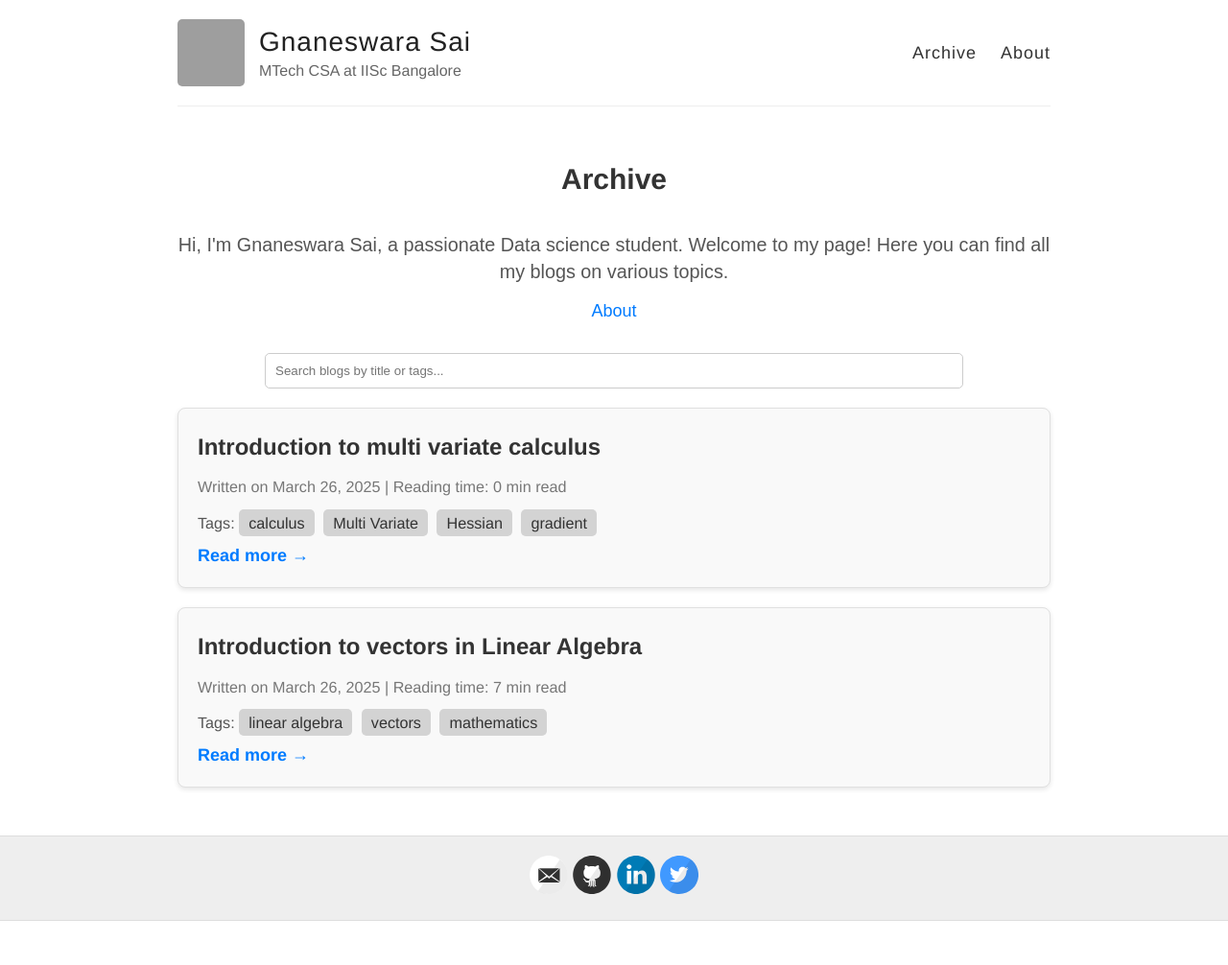
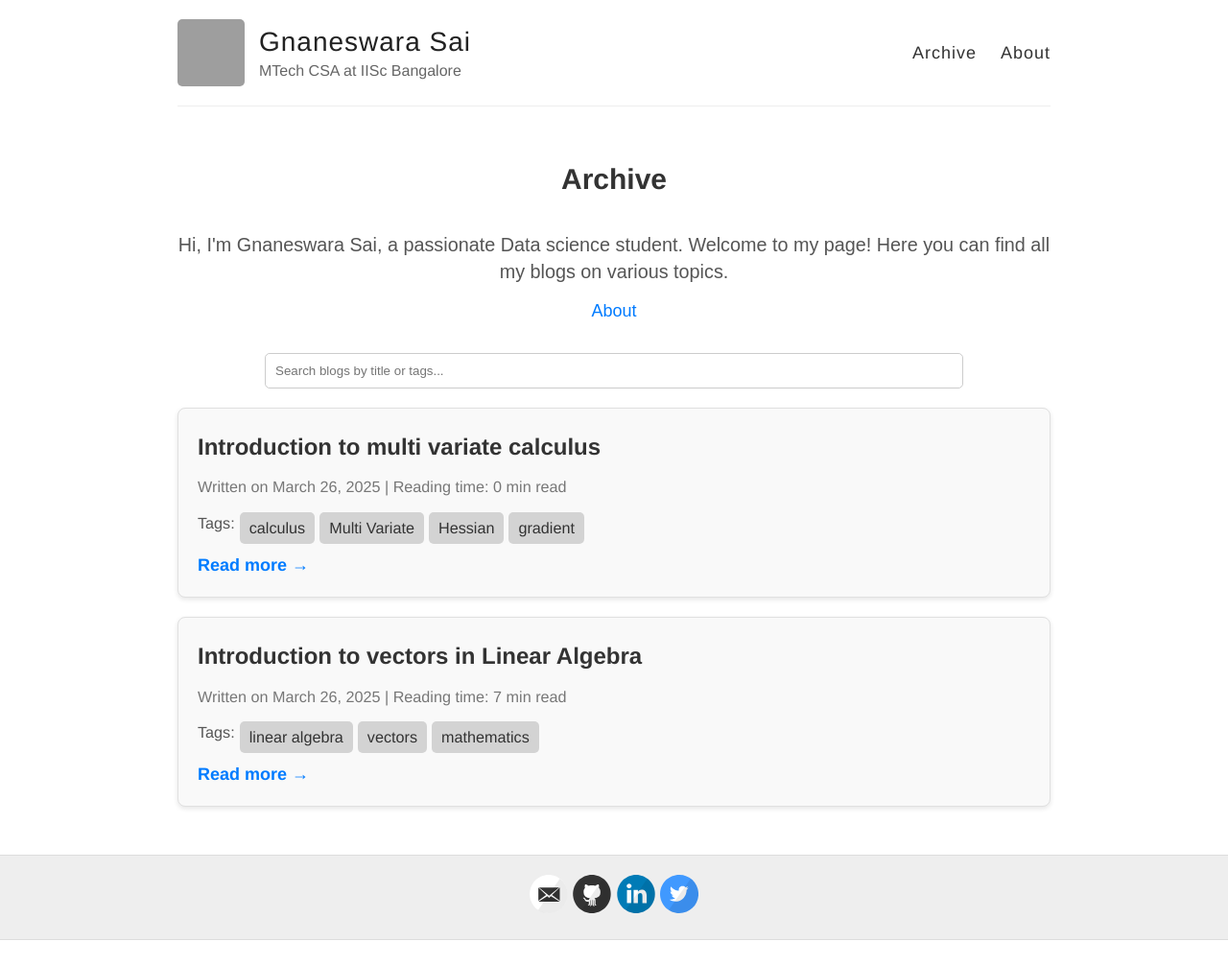
Before and after one commit to alokamgnaneswarasai/alokamgnaneswarasai.github.io, a Jekyll site: the page built from index.html, in a window 1280 px wide. Shown: the whole page at 96% size. Built offline with Jekyll 4.4.1, drawn with Linux system fonts in a browser that asks for light colours; grey boxes are pictures that could not be loaded.

Commit message:
Improve tag display in archive layout with flexible styling and spacing

```diff
--- a/_layouts/archive.html
+++ b/_layouts/archive.html
@@ -34,10 +34,10 @@
           <span>Written on {{ post.date | date: "%B %e, %Y" }}</span> |
           <span>Reading time: {{ post.content | number_of_words | divided_by: 200 | ceil }} min read</span>
         </div>
-        <div class="tags" style="margin-top: 10px; font-size: 0.9em; color: #555;">
+        <div class="tags" style="margin-top: 10px; font-size: 0.9em; color: #555; display: flex; flex-wrap: wrap; gap: 5px;">
           Tags:
           {% for tag in post.tags %}
-            <a href="#" class="tag-link" data-tag="{{ tag }}" style="background-color: #d3d3d3; padding: 5px 10px; border-radius: 5px; margin-right: 5px; text-decoration: none; color: #333;">{{ tag }}</a>
+            <a href="#" class="tag-link" data-tag="{{ tag }}" style="background-color: #d3d3d3; padding: 5px 10px; border-radius: 5px; text-decoration: none; color: #333;">{{ tag }}</a>
           {% endfor %}
         </div>
         <a href="{{ post.url }}" style="display: inline-block; margin-top: 10px; font-weight: bold; color: #007BFF; text-decoration: none;">Read more →</a>
```
